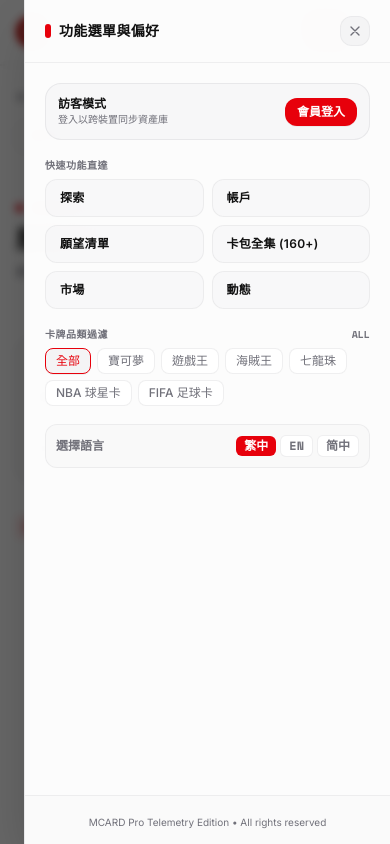
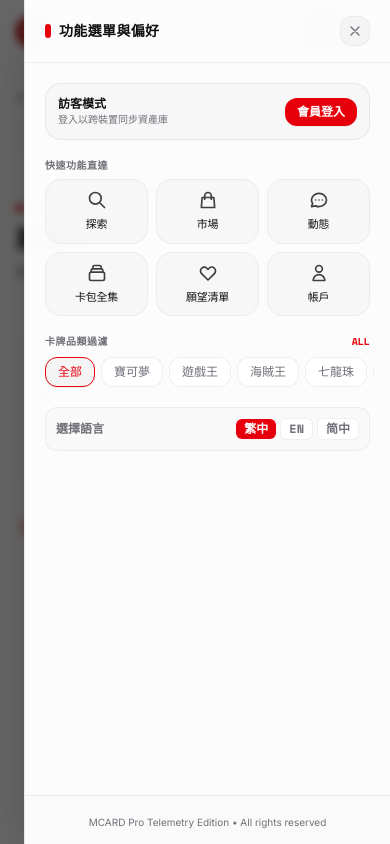
Before and after one commit to hereisalexander/MCARD, a Next.js app: page /terms in a window 390 px wide. Both pictures are taken after a click on the button 326 px from the left and 32 px from the top of the page. Shown: the top 844 px of the page. Built offline with nearby package versions, Linux system fonts and the light colour scheme.

Commit message:
feat(ui): implement Option 2 control center grid layout for mobile quick menu

```diff
--- a/src/components/Navbar.tsx
+++ b/src/components/Navbar.tsx
@@ -11,6 +11,8 @@ import {
   CloseIcon,
   SearchIcon,
   CameraIcon,
+  HeartIcon,
+  ShoppingBagIcon,
 } from '@/components/icons/AppIcons';
 
 interface NavbarProps {
@@ -381,70 +383,130 @@ export const Navbar: React.FC<NavbarProps> = ({
                     )}
                   </div>
 
-                  {/* 2. Core Portals (六宮格快速直達，對齊平衡) */}
+                  {/* 2. AI Scanner Banner (旗艦功能置頂，視覺亮點) */}
+                  {onOpenScanner && (
+                    <button
+                      type="button"
+                      onClick={() => {
+                        setIsDrawerOpen(false);
+                        onOpenScanner();
+                      }}
+                      className="w-full p-3 rounded-2xl bg-gradient-to-r from-foreground via-foreground to-neutral-900 text-background border border-hairline/80 hover:opacity-95 active:scale-[0.98] transition-all cursor-pointer shadow-sm flex items-center justify-between group"
+                    >
+                      <div className="flex items-center gap-3">
+                        <div className="w-9 h-9 rounded-xl bg-ferrari-red text-white flex items-center justify-center shadow-xs shrink-0 group-hover:scale-105 transition-transform">
+                          <CameraIcon className="w-5 h-5" />
+                        </div>
+                        <div className="flex flex-col text-left">
+                          <div className="flex items-center gap-1.5">
+                            <span className="text-xs font-bold tracking-wide text-background font-sans">
+                              {t('ai_camera_btn') || 'AI 拍照識卡'}
+                            </span>
+                            <span className="px-1.5 py-0.2 rounded text-[9px] font-mono font-bold bg-ferrari-red text-white uppercase">
+                              PRO
+                            </span>
+                          </div>
+                          <span className="text-[10px] text-background/60">
+                            對準卡片，秒測二級市場真實行情
+                          </span>
+                        </div>
+                      </div>
+                      <span className="text-ferrari-red font-mono font-bold text-sm pr-1 group-hover:translate-x-0.5 transition-transform">
+                        →
+                      </span>
+                    </button>
+                  )}
+
+                  {/* 3. Core Portals (方案二：3x2 控制中心大磁貼矩陣) */}
                   <div className="flex flex-col gap-1.5">
                     <span className="text-[10px] font-mono font-bold uppercase tracking-wider text-text-muted">
                       {language === 'en' ? 'Core Portals' : '快速功能直達'}
                     </span>
-                    <div className="grid grid-cols-2 gap-2">
+                    <div className="grid grid-cols-3 gap-2">
                       {[
-                        { id: 'explore', label: t('nav_explore') || '探索' },
-                        { id: 'account', label: t('nav_account') || '個人帳戶', badge: portfolioCount > 0 ? `${portfolioCount}` : undefined },
-                        { id: 'wishlist', label: language === 'en' ? 'Wishlist' : '願望清單', badge: wishlistCount > 0 ? `${wishlistCount}` : undefined },
-                        { id: 'sets', label: language === 'en' ? 'Card Sets' : '卡包全集 (160+)' },
-                        { id: 'market', label: t('nav_market') || '市場' },
-                        { id: 'stream', label: t('nav_stream') || '動態' },
+                        {
+                          id: 'explore',
+                          label: t('nav_explore') || '探索',
+                          icon: (props: { className?: string }) => <SearchIcon {...props} />,
+                        },
+                        {
+                          id: 'market',
+                          label: t('nav_market') || '市集',
+                          icon: (props: { className?: string }) => <ShoppingBagIcon {...props} />,
+                        },
+                        {
+                          id: 'stream',
+                          label: t('nav_stream') || '動態',
+                          icon: (props: { className?: string }) => (
+                            <svg className={props.className} fill="none" stroke="currentColor" viewBox="0 0 24 24">
+                              <path strokeLinecap="round" strokeLinejoin="round" strokeWidth="2" d="M8 12h.01M12 12h.01M16 12h.01M21 12c0 4.418-4.03 8-9 8a9.863 9.863 0 01-4.255-.949L3 20l1.395-3.72C3.512 15.042 3 13.574 3 12c0-4.418 4.03-8 9-8s9 3.582 9 8z" />
+                            </svg>
+                          ),
+                        },
+                        {
+                          id: 'sets',
+                          label: language === 'en' ? 'Card Sets' : '卡包全集',
+                          icon: (props: { className?: string }) => (
+                            <svg className={props.className} fill="none" stroke="currentColor" viewBox="0 0 24 24">
+                              <path strokeLinecap="round" strokeLinejoin="round" strokeWidth="2" d="M19 11H5m14 0a2 2 0 012 2v6a2 2 0 01-2 2H5a2 2 0 01-2-2v-6a2 2 0 012-2m14 0V9a2 2 0 00-2-2M5 11V9a2 2 0 012-2m0 0V5a2 2 0 012-2h6a2 2 0 012 2v2M7 7h10" />
+                            </svg>
+                          ),
+                        },
+                        {
+                          id: 'wishlist',
+                          label: language === 'en' ? 'Wishlist' : '願望清單',
+                          icon: (props: { className?: string }) => <HeartIcon {...props} />,
+                          badge: wishlistCount > 0 ? `${wishlistCount}` : undefined,
+                        },
+                        {
+                          id: 'account',
+                          label: t('nav_account') || '個人帳戶',
+                          icon: (props: { className?: string }) => (
+                            <svg className={props.className} fill="none" stroke="currentColor" viewBox="0 0 24 24">
+                              <path strokeLinecap="round" strokeLinejoin="round" strokeWidth="2" d="M16 7a4 4 0 11-8 0 4 4 0 018 0zM12 14a7 7 0 00-7 7h14a7 7 0 00-7-7z" />
+                            </svg>
+                          ),
+                          badge: portfolioCount > 0 ? `${portfolioCount}` : undefined,
+                        },
                       ].map((item) => {
                         const isActive = activeTab === item.id;
+                        const Icon = item.icon;
                         return (
                           <button
                             key={item.id}
                             type="button"
                             onClick={() => handleTabClick(item.id)}
-                            className={`px-3.5 py-2.5 rounded-xl border text-xs font-semibold tracking-wide transition-all cursor-pointer flex items-center justify-between ${
+                            className={`relative p-2.5 rounded-2xl border transition-all cursor-pointer flex flex-col items-center justify-center gap-1.5 active:scale-95 ${
                               isActive
                                 ? 'bg-ferrari-red text-white border-ferrari-red shadow-xs font-bold'
-                                : 'bg-surface-hover/50 hover:bg-surface-hover text-foreground border-hairline/60'
+                                : 'bg-surface-hover/60 hover:bg-surface-hover text-foreground border-hairline/60 hover:border-hairline'
                             }`}
                           >
-                            <span className="truncate">{item.label}</span>
                             {item.badge && (
-                              <span className="px-1.5 py-0.2 rounded-full text-[9px] font-mono font-bold bg-rose-500 text-white shrink-0">
+                              <span className="absolute top-1.5 right-1.5 px-1.5 py-0.2 rounded-full text-[9px] font-mono font-bold bg-rose-500 text-white shadow-2xs">
                                 {item.badge}
                               </span>
                             )}
+                            <Icon className={`w-5 h-5 ${isActive ? 'text-white' : 'text-foreground/80'}`} />
+                            <span className="text-[11px] tracking-tight truncate max-w-full">{item.label}</span>
                           </button>
                         );
                       })}
                     </div>
-
-                    {onOpenScanner && (
-                      <button
-                        type="button"
-                        onClick={() => {
-                          setIsDrawerOpen(false);
-                          onOpenScanner();
-                        }}
-                        className="w-full mt-1.5 h-10 px-3.5 rounded-xl bg-ferrari-red/10 border border-ferrari-red/30 hover:bg-ferrari-red/15 text-ferrari-red flex items-center justify-center gap-2 text-xs font-bold cursor-pointer transition-colors shadow-2xs"
-                      >
-                        <CameraIcon className="w-4 h-4" />
-                        <span>{t('ai_camera_btn') || 'AI 拍照識卡'}</span>
-                      </button>
-                    )}
                   </div>
 
-                  {/* 3. Card Category Pills (輕量小膠囊) */}
+                  {/* 4. Card Category Pills (橫向滑動輕量膠囊，高空間利用率) */}
                   <div className="flex flex-col gap-1.5">
                     <div className="flex items-center justify-between">
                       <span className="text-[10px] font-mono font-bold uppercase tracking-wider text-text-muted">
                         {language === 'en' ? 'Categories' : '卡牌品類過濾'}
                       </span>
-                      <span className="text-[10px] text-text-muted font-mono font-semibold">
+                      <span className="text-[10px] text-ferrari-red font-mono font-semibold">
                         {selectedCategory.toUpperCase()}
                       </span>
                     </div>
 
-                    <div className="flex flex-wrap gap-1.5">
+                    <div className="flex items-center gap-1.5 overflow-x-auto no-scrollbar py-0.5 -mx-1 px-1">
                       {([
                         { id: 'all', labelKey: 'cat_all' },
                         { id: 'pokemon', labelKey: 'cat_pokemon' },
@@ -460,7 +522,7 @@ export const Navbar: React.FC<NavbarProps> = ({
                             key={cat.id}
                             type="button"
                             onClick={() => handleCategorySelect(cat.id)}
-                            className={`px-2.5 py-1 rounded-lg text-xs font-medium transition-all cursor-pointer border ${
+                            className={`px-3 py-1.5 rounded-xl text-xs font-medium transition-all cursor-pointer border whitespace-nowrap shrink-0 ${
                               isCatSelected
                                 ? 'bg-surface-hover border-ferrari-red text-ferrari-red font-bold shadow-2xs'
                                 : 'bg-surface text-text-muted hover:text-foreground border-hairline/60'
```
